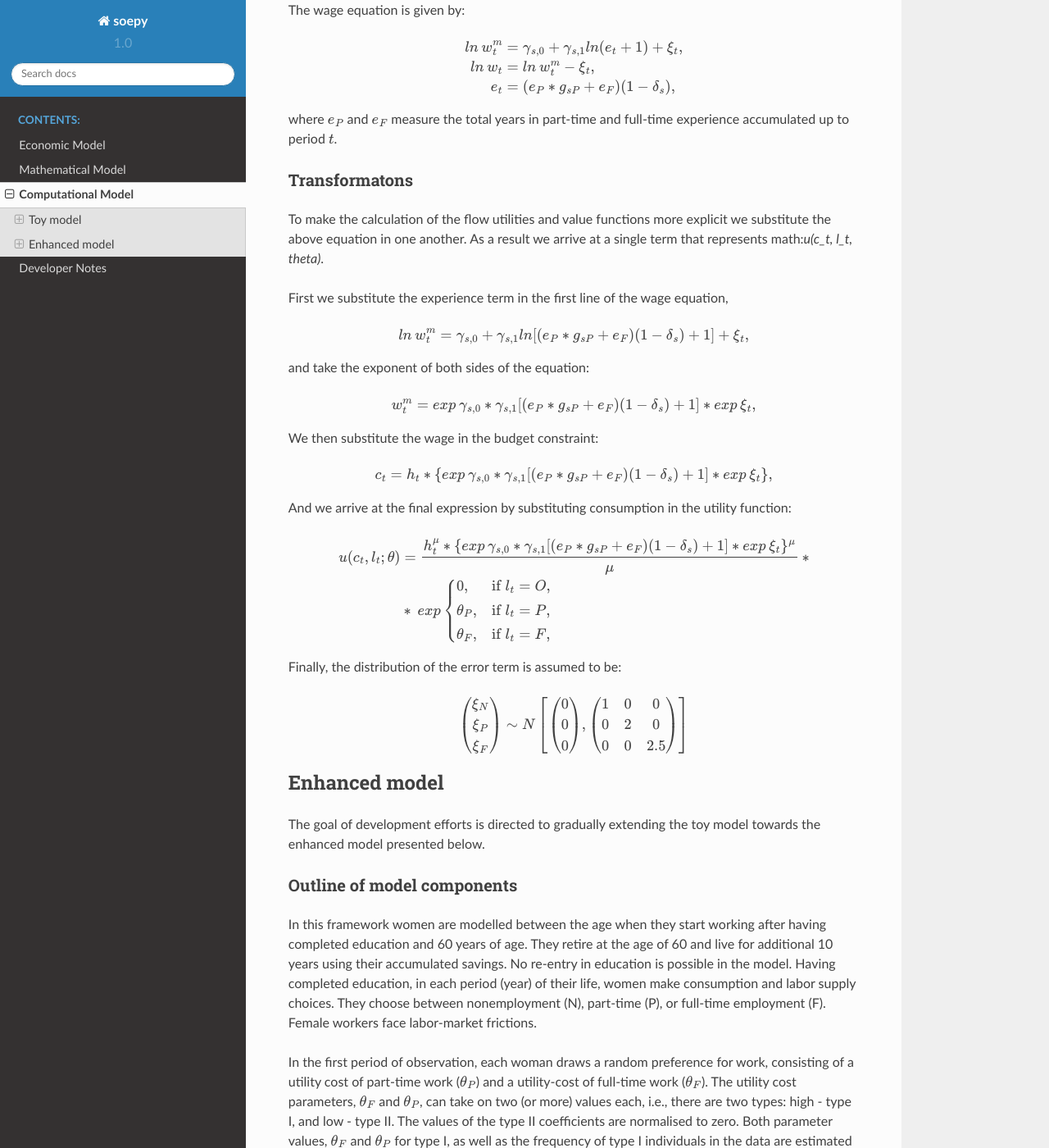
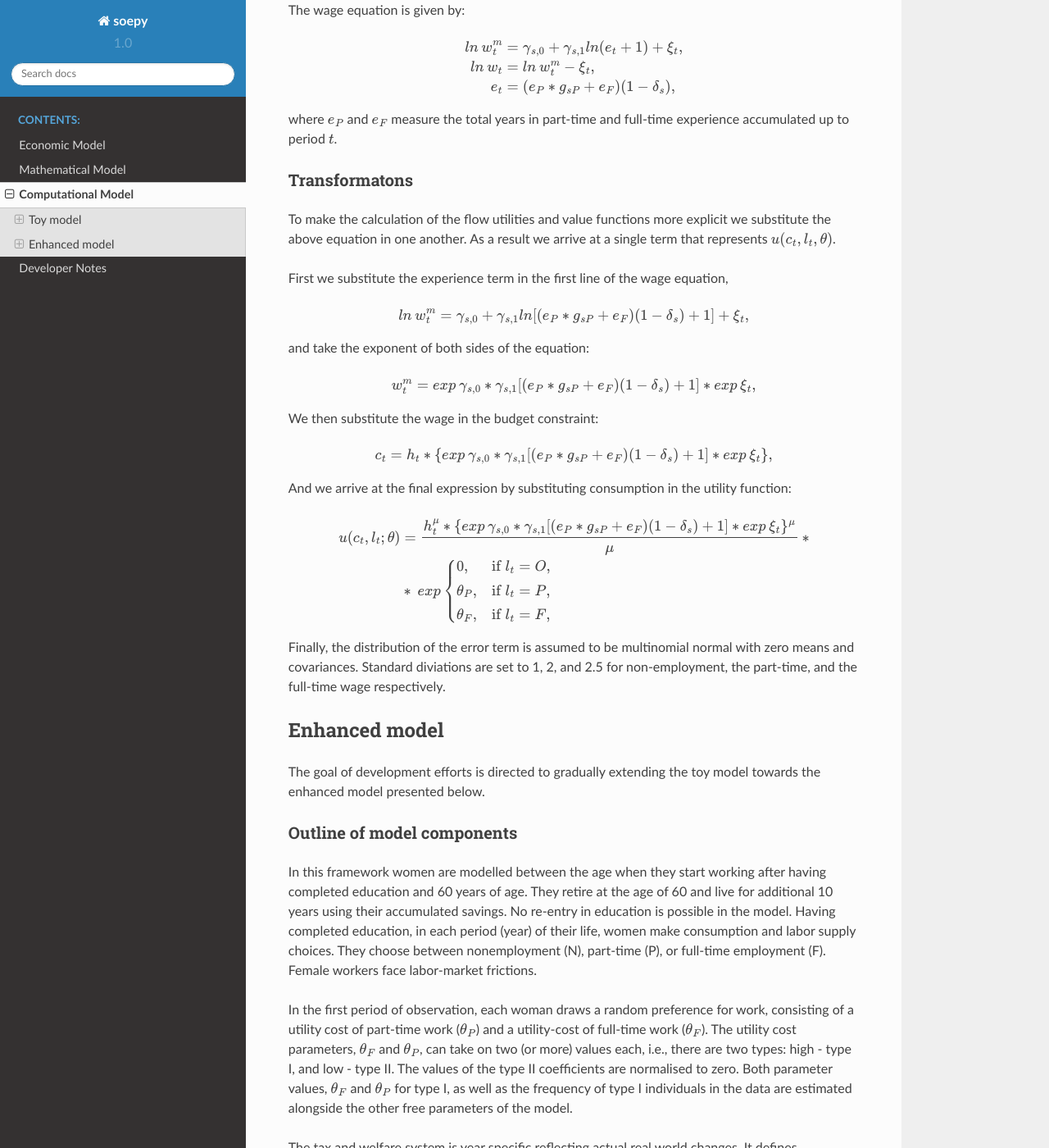
Before and after one commit to OpenSourceEconomics/soepy, a Sphinx documentation site: the page built from doc/source/computational_model.rst, in a window 1280 px wide and 1400 px high, scrolled down 768 px. Shown: the whole window at 82% size. Built offline with Sphinx 7.4.7 and the Read the Docs theme 2.0.0, drawn with Linux system fonts in a browser that asks for light colours.

Commit message:
Finished doc changes.

```diff
--- a/doc/source/computational_model.rst
+++ b/doc/source/computational_model.rst
@@ -44,7 +44,7 @@ where :math:`e_P` and :math:`e_F` measure the total years in part-time and full-
 Transformatons
 --------------
 
-To make the calculation of the flow utilities and value functions more explicit we substitute the above equation in one another. As a result we arrive at a single term that represents math:`u(c_t, l_t, \theta)`.
+To make the calculation of the flow utilities and value functions more explicit we substitute the above equation in one another. As a result we arrive at a single term that represents :math:`u(c_t, l_t, \theta)`.
 
 First we substitute the experience term in the first line of the wage equation,
 
@@ -80,25 +80,8 @@ And we arrive at the final expression by substituting consumption in the utility
 	\end{cases}\end{split}\\
 
 
-Finally, the distribution of the error term is assumed to be:
+Finally, the distribution of the error term is assumed to be multinomial normal with zero means and covariances. Standard diviations are set to 1, 2, and 2.5 for non-employment, the part-time, and the full-time wage respectively.
 
-.. math::
-
-	\begin{eqnarray*}
-	\begin{pmatrix}
-	\xi_N\\
-	\xi_P\\
-	\xi_F
-	\end{pmatrix} & \sim & N\left[\left(\begin{array}{c}
-	0\\
-	0\\
-	0
-	\end{array}\right),\left(\begin{array}{ccc}
-	1 & 0 & 0\\
-	0 & 2 & 0\\
-	0 & 0 & 2.5
-	\end{array}\right)\right]\\
-	\end{eqnarray*}
 
 Enhanced model
 **************
```
